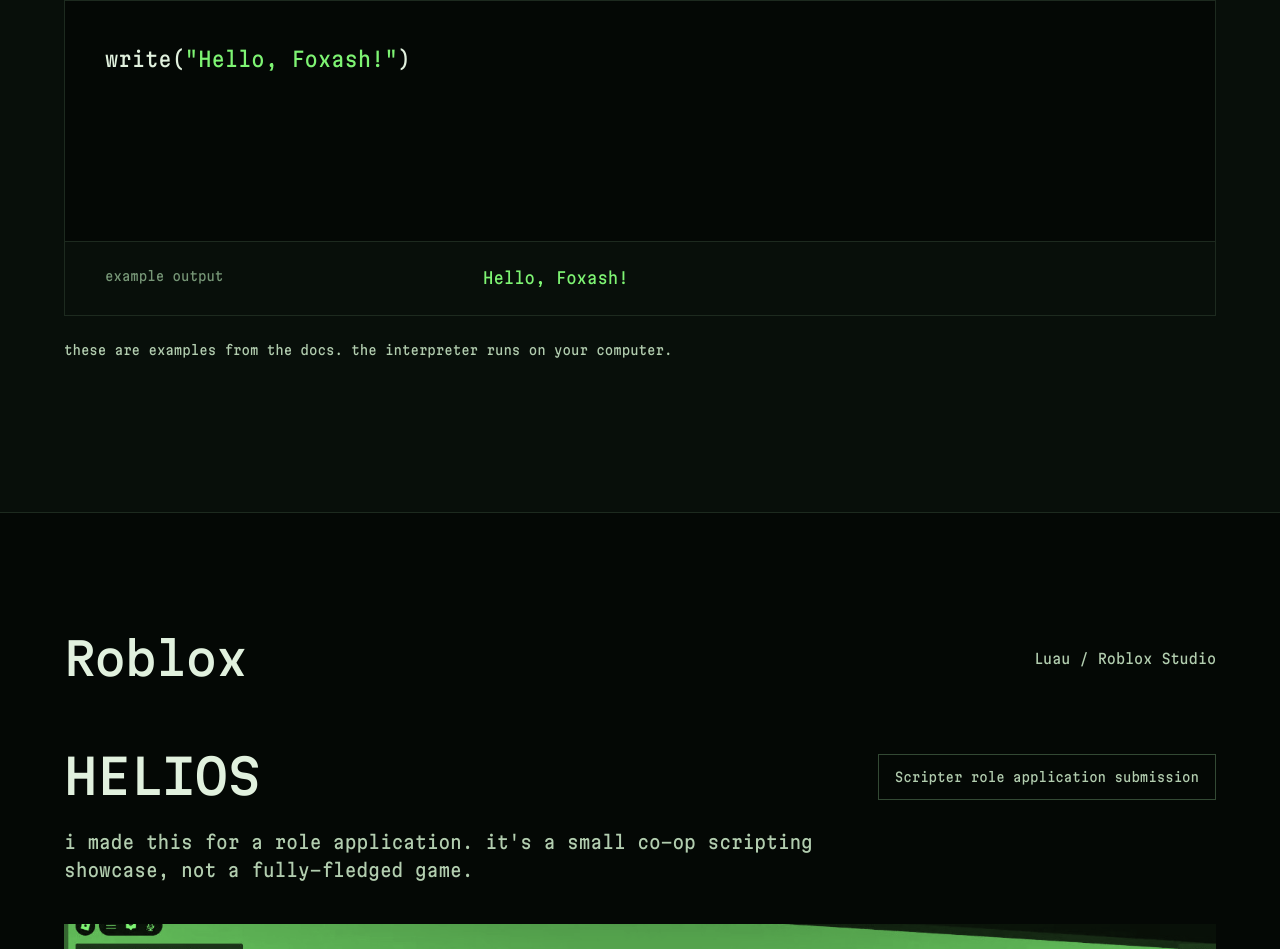
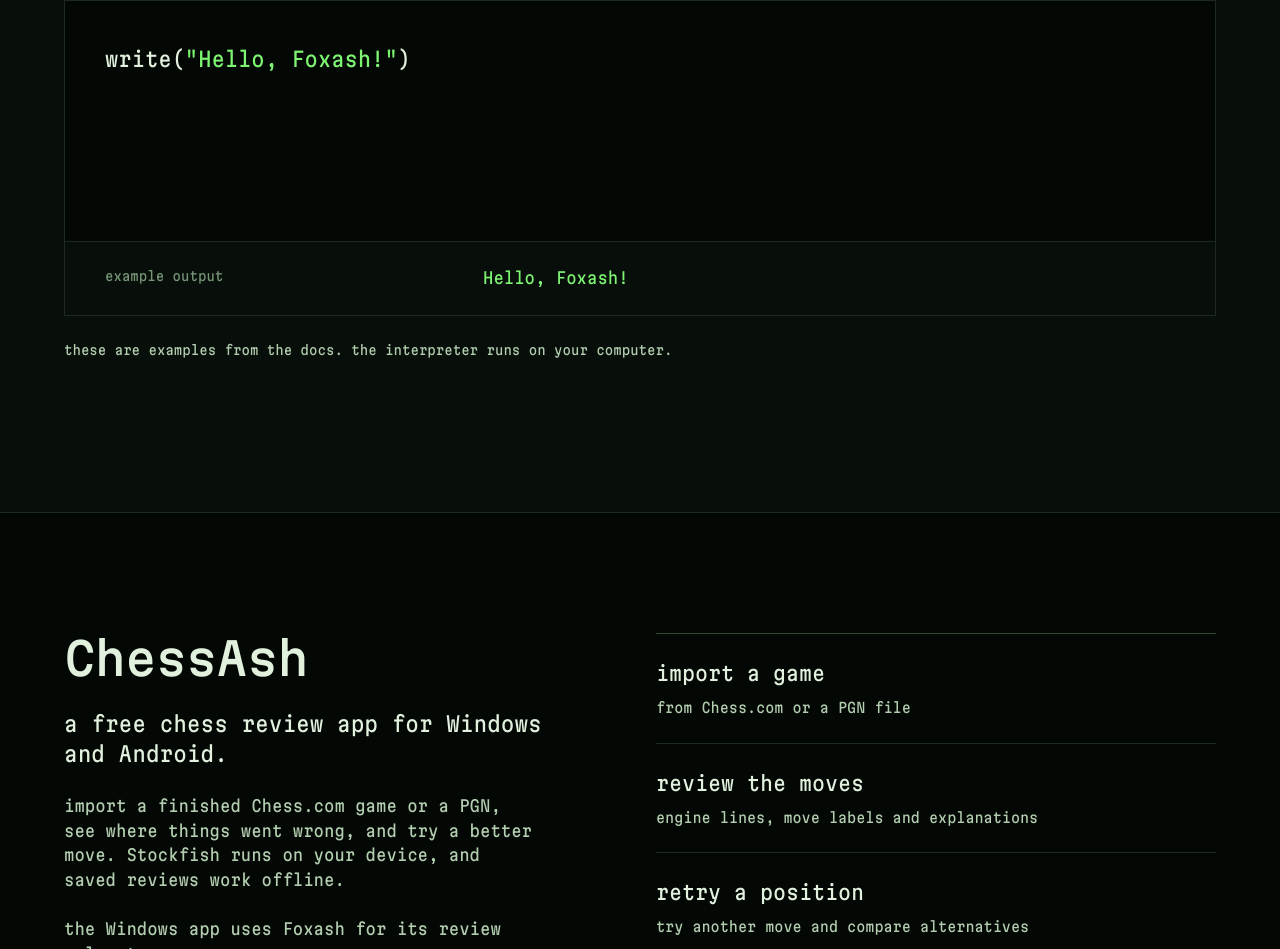
Before and after one commit to FlameFirelife/flamefirelife.github.io, a plain HTML site: page index.html in a window 1280 px wide. Shown: the part 1851-2800 px from the top of the page. Drawn offline with Linux system fonts and the light colour scheme.

Commit message:
Add ChessAsh to the General portfolio

```diff
--- a/index.html
+++ b/index.html
@@ -3,10 +3,10 @@
 <head>
   <meta charset="utf-8">
   <meta name="viewport" content="width=device-width, initial-scale=1">
-  <meta name="description" content="FlameDev's projects. Foxash, a programming language, and HELIOS, a Roblox Scripter role submission.">
+  <meta name="description" content="FlameDev's projects: Foxash, ChessAsh, and HELIOS, a Roblox Scripter role submission.">
   <meta name="theme-color" content="#070e09">
   <meta property="og:title" content="FlameDev | stuff i've been building">
-  <meta property="og:description" content="Foxash, Roblox scripting, and the code behind both.">
+  <meta property="og:description" content="Foxash, ChessAsh, Roblox scripting, and the code behind them.">
   <title>FlameDev | stuff i've been building</title>
   <link rel="icon" href="assets/favicon.svg" type="image/svg+xml">
   <link rel="preload" href="assets/fonts/martian-1.ttf" as="font" type="font/ttf" crossorigin>
@@ -24,7 +24,7 @@
     <section class="hero" aria-labelledby="intro-title">
       <div class="container intro-layout">
         <div class="intro-copy">
-          <h1 id="intro-title">Foxash and some Roblox stuff.</h1>
+          <h1 id="intro-title">Foxash, chess and Roblox stuff.</h1>
           <p class="lead">i'm FlameDev, and here's what i've been building.</p>
           <div class="actions"><a class="button primary" href="#general">General</a><a class="button" href="#roblox">Roblox</a></div>
           <div class="hero-code" aria-label="Foxash hello world example"><code>write("Hello, Foxash!")</code></div>
@@ -43,6 +43,7 @@
           <div class="project-copy"><h3 id="foxash-title">Foxash</h3><p class="lead">a programming language i'm building around readable syntax and simple commands.</p><p>i wrote the interpreter in Rust. it has variables, functions, named loops, JSON support, and its own command-line tools.</p><a class="plain-link" href="https://github.com/FlameFirelife/foxash/releases">get Foxash</a></div>
           <dl class="command-reference"><div><dt><code>foxash run</code></dt><dd>run a .foxash file</dd></div><div><dt><code>foxash check</code></dt><dd>check syntax without running it</dd></div><div><dt><code>foxash help</code></dt><dd>see the commands</dd></div></dl>
         </article>
+
       </div>
     </section>
     <section class="examples section" aria-labelledby="examples-title">
@@ -61,6 +62,14 @@
         <p class="copy-status" role="status" aria-live="polite"></p>
       </div>
     </section>
+    <section class="chessash section" aria-labelledby="chessash-title">
+      <div class="container">
+        <article class="foxash-overview chessash-overview" id="chessash" aria-labelledby="chessash-title">
+          <div class="project-copy"><h2 id="chessash-title">ChessAsh</h2><p class="lead">a free chess review app for Windows and Android.</p><p>import a finished Chess.com game or a PGN, see where things went wrong, and try a better move. Stockfish runs on your device, and saved reviews work offline.</p><p>the Windows app uses Foxash for its review rules too.</p><div class="actions project-actions"><a class="button primary" href="https://github.com/FlameFirelife/ChessAsh/releases/latest">get ChessAsh</a><a class="button" href="https://github.com/FlameFirelife/ChessAsh">read the code</a></div></div>
+          <dl class="command-reference"><div><dt>import a game</dt><dd>from Chess.com or a PGN file</dd></div><div><dt>review the moves</dt><dd>engine lines, move labels and explanations</dd></div><div><dt>retry a position</dt><dd>try another move and compare alternatives</dd></div></dl>
+        </article>
+      </div>
+    </section>
     <section class="roblox section" id="roblox" aria-labelledby="roblox-title">
       <div class="container">
         <div class="section-heading"><h2 id="roblox-title">Roblox</h2><span>Luau / Roblox Studio</span></div>
--- a/styles.css
+++ b/styles.css
@@ -137,3 +137,7 @@
   .footer-links a { font-size: 12px; }
 }
 @media (prefers-reduced-motion: reduce) { html { scroll-behavior: auto; } }
+
+.chessash-overview h2 { margin-bottom: var(--space-lg); }
+.project-actions { margin-top: var(--space-lg); }
+@media (max-width: 40rem) { .project-actions { gap: var(--space-sm); } .project-actions .button { padding-inline: var(--space-sm); font-size: 12px; } }
```
Also changed, not shown: 1 other file.
